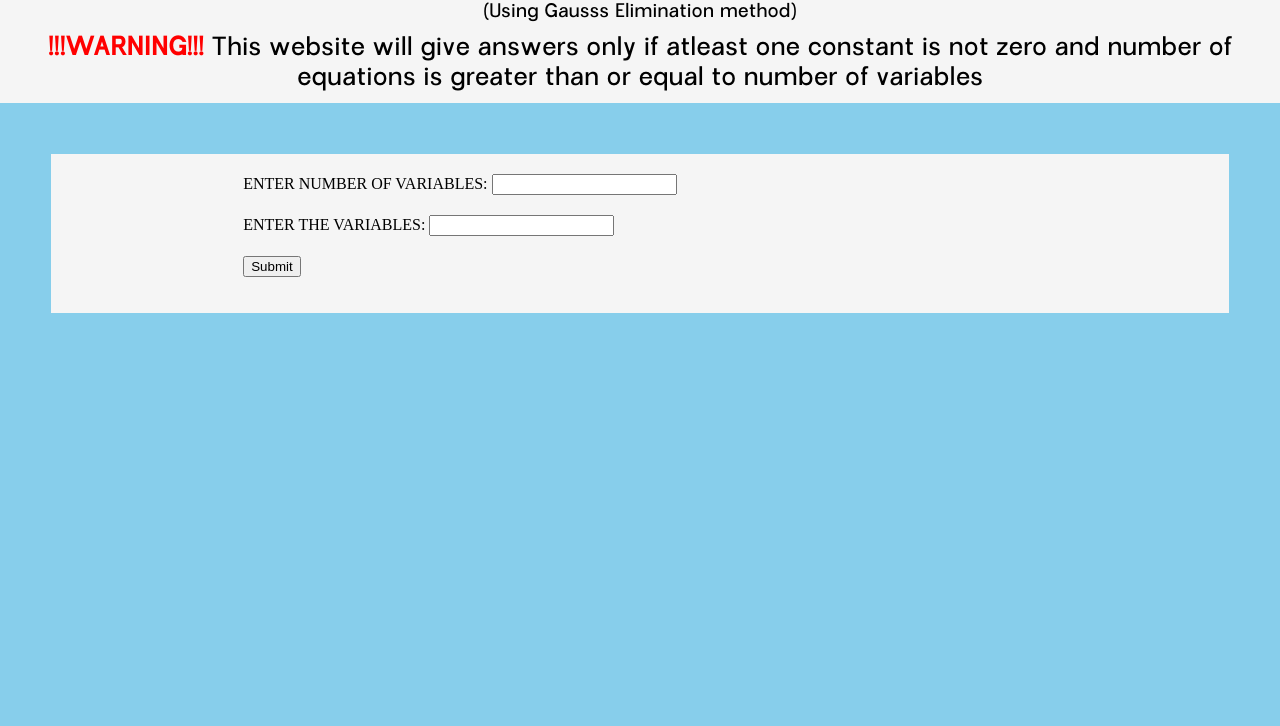
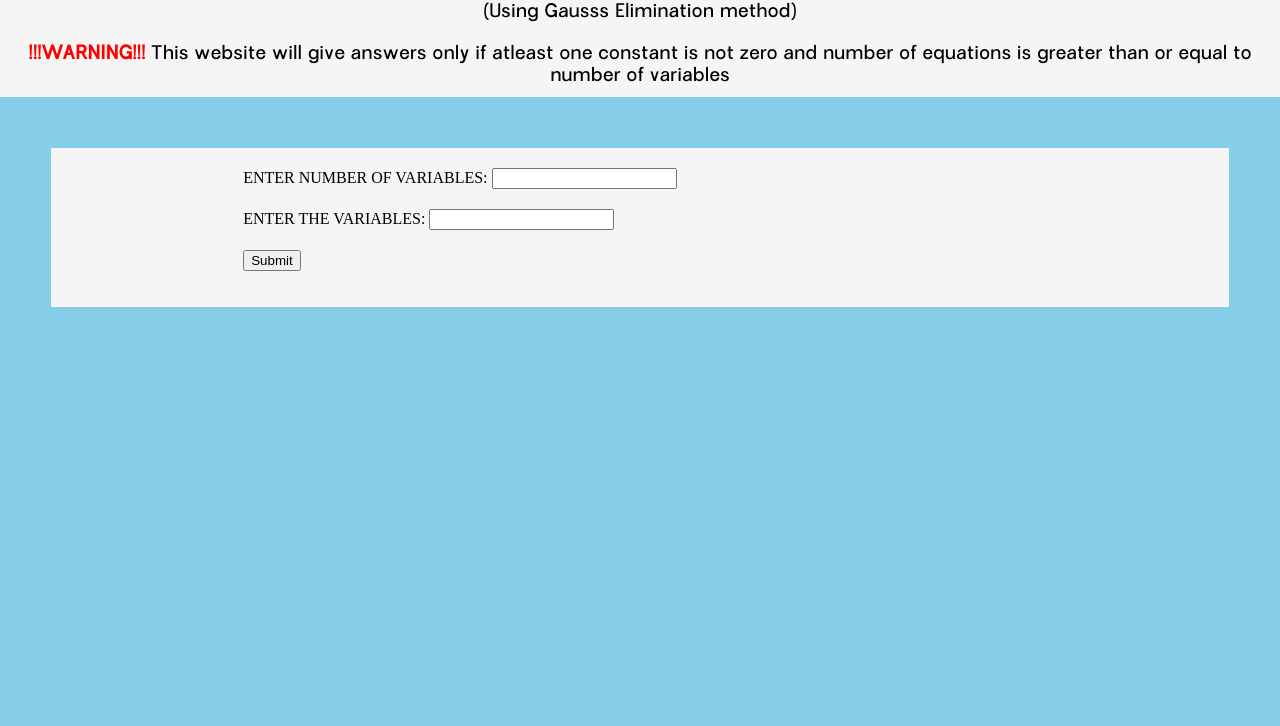
Before and after one commit to ronaldo-pixel/linear-equation-solver.github.io, a plain HTML site: page index.html in a window 1280 px wide. Shown: the part 74-800 px from the top of the page. Drawn offline with Linux system fonts and the light colour scheme.

Commit message:
Update index.html

```diff
--- a/index.html
+++ b/index.html
@@ -10,7 +10,7 @@
         <div id="main_head">
             <span style="font-size: xx-large; font-weight:900; color: green; font-family:KotaKali;">LINEAR EQUATION SOLVER</span>
             <span style="padding-top:10px; font-size:large; font-family: MCR;">(Using Gausss Elimination method)</span>
-            <span style="padding-top:10px; font-size: x-large; font-family: MCR;"> <span style="font-weight: 900; color: red;">!!!WARNING!!!</span> This website will give answers only if atleast one constant is not zero and number of equations is greater than or equal to number of variables</span>
+            <span style="padding-top:20px; font-size: large; font-family: MCR;"> <span style="font-weight: 900; color: red;">!!!WARNING!!!</span> This website will give answers only if atleast one constant is not zero and number of equations is greater than or equal to number of variables</span>
         </div>
 
         <div id="main_body">
```
